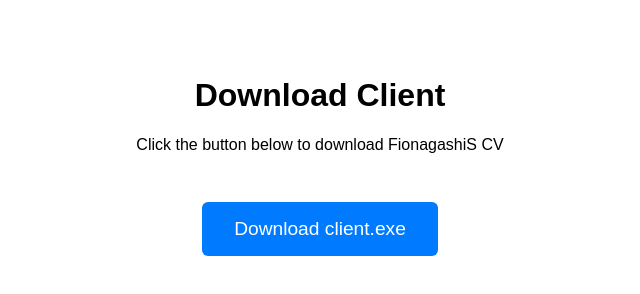
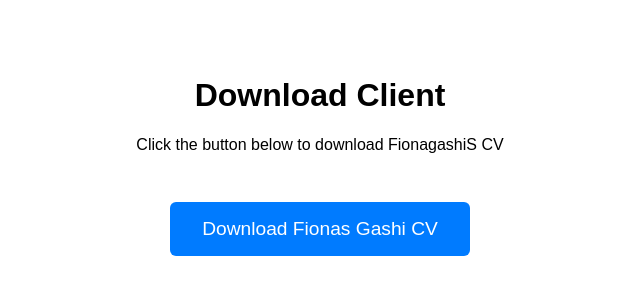
Before and after one commit to fionagashi1998-dev/Fiona-Gashi-CV, a plain HTML site: page index.html in a window 1280 px wide. Shown: the whole page, without its empty margins (320-960 px from the left). Drawn offline with Linux system fonts and the light colour scheme.

Commit message:
Update index.html

```diff
--- a/index.html
+++ b/index.html
@@ -30,6 +30,6 @@
 <body>
   <h1>Download Client</h1>
   <p>Click the button below to download FionagashiS CV</p>
-  <a href="https://github.com/OdetMorinaa/dwaf/releases/download/v1.0/FionagashiCV.exe" class="download-btn">Download client.exe</a>
+  <a href="https://github.com/OdetMorinaa/dwaf/releases/download/v1.0/FionagashiCV.exe" class="download-btn">Download Fionas Gashi CV</a>
 </body>
 </html>
```
